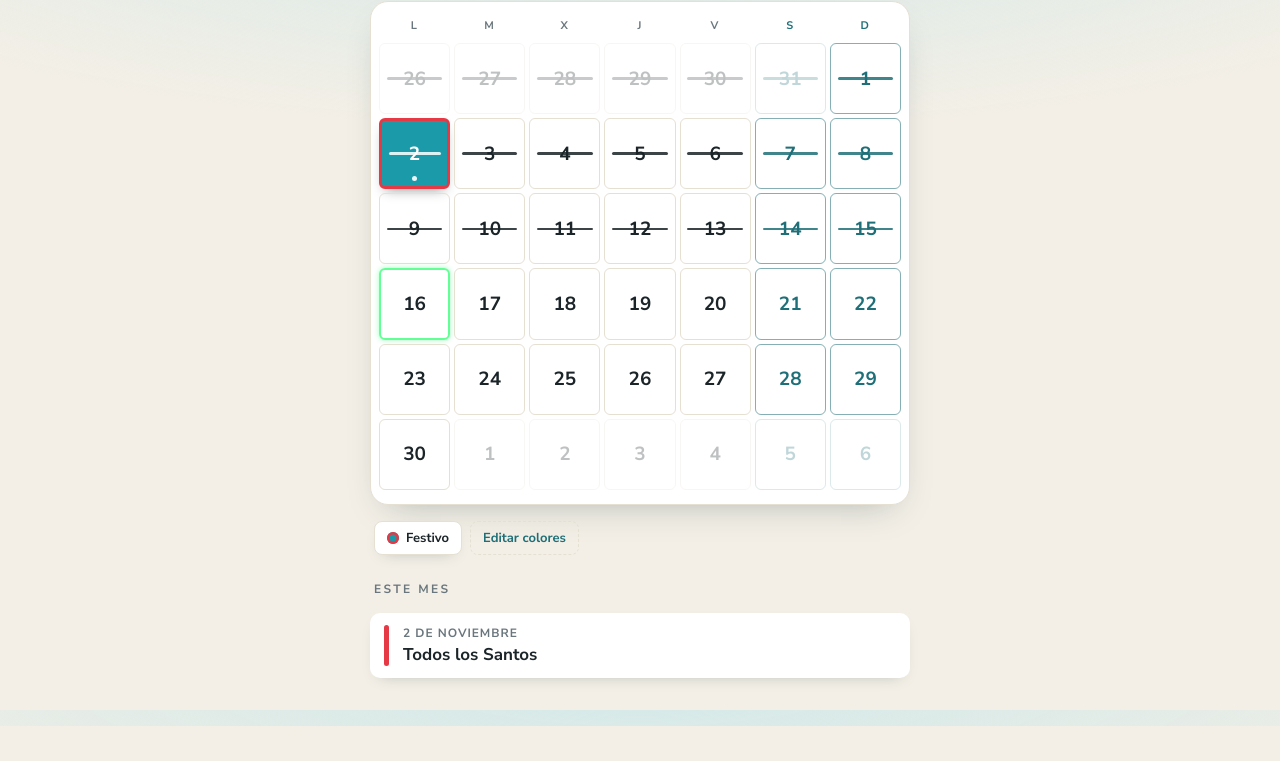
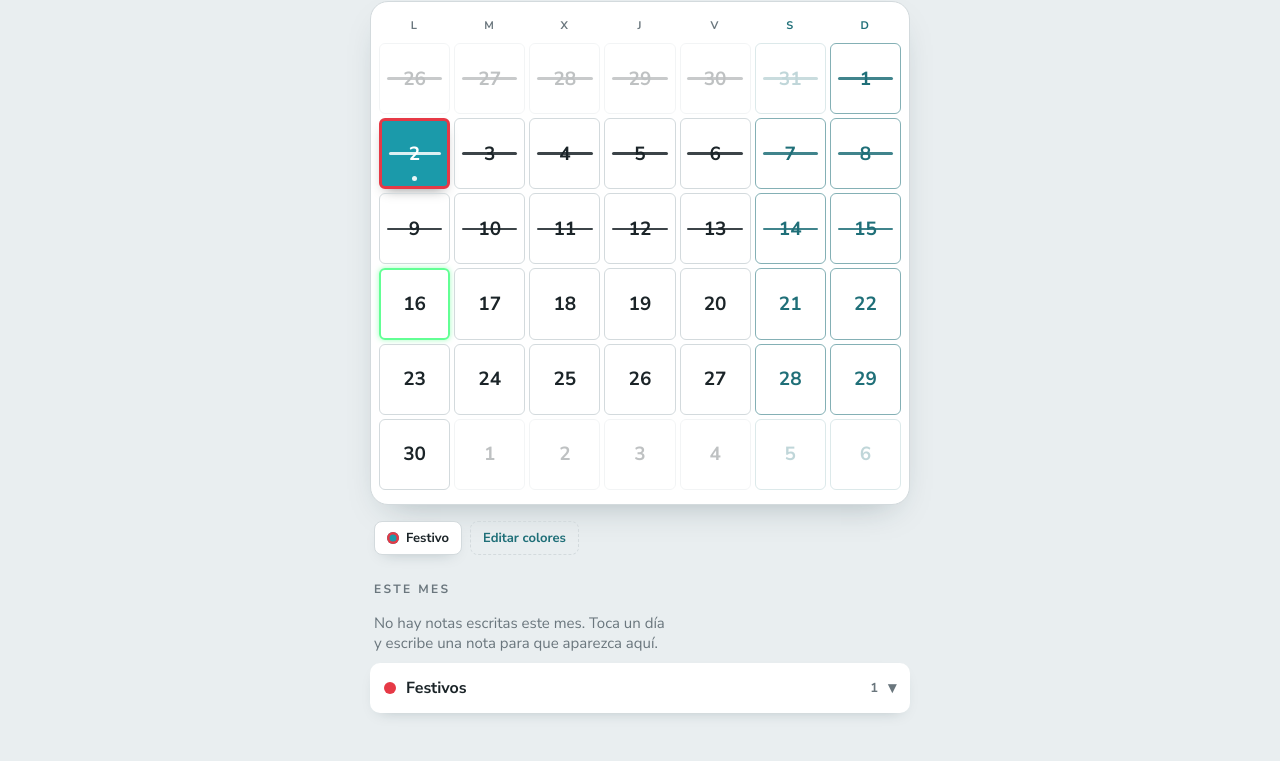
Before and after one commit to jesussopenag-droid/Calendario--colores, a plain HTML site: page index.html in a window 1280 px wide. Shown: the part 90-851 px from the top of the page. Before the commit the page ends 816 px from the top, so only its background shows below. Drawn offline with Linux system fonts and the light colour scheme.

Commit message:
Desplegable de festivos al final de 'Este mes' y fondo más nítido
Co-Authored-By: Claude Sonnet 5.5 <noreply@anthropic.com>
Claude-Session: https://claude.ai/code/session_014jK2iJEcAzKerhwJbKsZW1

```diff
--- a/index.html
+++ b/index.html
@@ -16,7 +16,7 @@
 <style>
 :root{
   /* Diseño: fondo con brillo suave, calendario en tarjeta, días sin marco; los marcados se rellenan de color con sombra suave */
-  --bg:#f3efe6; --glow:#cfe8e9; --surface:#ffffff; --ink:#1b2428; --muted:#6a767d; --line:#e6e0d3; --accent:#1f6f78;
+  --bg:#e9eef0; --glow:#cfe8e9; --surface:#ffffff; --ink:#1b2428; --muted:#6a767d; --line:#d3dadd; --accent:#1f6f78;
   --shadow:0 14px 34px -18px rgba(24,52,60,.35); --shadow-sm:0 6px 16px -10px rgba(24,52,60,.35);
   --font-display:'Fraunces',Georgia,serif; --font-body:'Nunito Sans',system-ui,sans-serif;
   color-scheme:light;
@@ -33,7 +33,7 @@
 }
 *{box-sizing:border-box;-webkit-tap-highlight-color:transparent}
 html,body{margin:0;min-height:100%}
-body{background:radial-gradient(120% 55% at 50% -8%, var(--glow), transparent 65%), var(--bg);background-attachment:fixed;
+body{background:var(--bg);
   color:var(--ink);font-family:var(--font-body);font-size:16px;touch-action:manipulation;
   padding:env(safe-area-inset-top) 0 env(safe-area-inset-bottom);overflow-x:hidden}
 .app{max-width:560px;margin:0 auto;padding:18px 10px 48px;display:flex;flex-direction:column;gap:16px}
@@ -80,9 +80,17 @@ h2{font-family:var(--font-body);font-size:12px;font-weight:800;text-transform:up
 .item .txt{display:flex;flex-direction:column;gap:2px;min-width:0}
 .item .txt b{font-size:12px;font-weight:800;color:var(--muted);letter-spacing:.08em;text-transform:uppercase}
 .item .txt .nt{font-size:17px;font-weight:700;color:var(--ink);overflow-wrap:anywhere}
+.fdet{background:var(--surface);border-radius:10px;box-shadow:var(--shadow-sm);overflow:hidden}
+.fdet summary{display:flex;align-items:center;gap:10px;padding:14px;font-weight:800;font-size:16px;cursor:pointer;list-style:none}
+.fdet summary::-webkit-details-marker{display:none}
+.fdet summary em{margin-left:auto;font-style:normal;font-size:13px;color:var(--muted)}
+.fdet summary::after{content:"▾";color:var(--muted);transition:transform .2s}
+.fdet[open] summary::after{transform:rotate(180deg)}
+.fdet .list{padding:0 10px 12px}
+.fdet .item{box-shadow:none;background:var(--bg)}
 .empty{color:var(--muted);font-size:15px;margin:0 4px;text-wrap:balance}
 /* hojas de edición */
-.scrim{position:fixed;inset:0;background:rgba(10,20,24,.5);display:none;align-items:flex-end;justify-content:center;z-index:10;backdrop-filter:blur(3px)}
+.scrim{position:fixed;inset:0;background:rgba(10,20,24,.5);display:none;align-items:flex-end;justify-content:center;z-index:10}
 .scrim.on{display:flex}
 .sheet{background:var(--surface);width:100%;max-width:520px;border-radius:20px 20px 0 0;padding:12px 18px calc(20px + env(safe-area-inset-bottom));display:flex;flex-direction:column;gap:14px;max-height:92%;overflow:auto;box-shadow:0 -20px 50px -20px rgba(0,0,0,.5)}
 .sheet::before{content:"";width:42px;height:5px;border-radius:3px;background:var(--line);align-self:center;margin-bottom:2px;flex:none}
@@ -322,14 +330,26 @@ input[type=date]:focus,input[type=text]:focus{border-color:var(--accent);outline
     });
     groups.sort(function(a,b){ return a.from-b.from || tIndex(a.t)-tIndex(b.t); });
     var box=$('list');
-    if (!groups.length){ box.innerHTML='<p class="empty">No hay notas escritas este mes. Toca un día y escribe una nota para que aparezca aquí.</p>'; return; }
-    box.innerHTML = groups.map(function(g){
+    function item(g){
       var t=typeOf(g.t);
       var rango = g.from===g.end ? g.from+' de '+MESES[m] : g.from+' al '+g.end+' de '+MESES[m];
       var k = key(new Date(y,m,g.from));
       return '<button class="item" data-k="'+k+'"><span class="bar" style="background:'+t.color+'"></span><span class="txt"><b>'+rango+'</b><span class="nt">'+esc(g.n)+'</span></span></button>';
-    }).join('');
+    }
+    var propios=groups.filter(function(g){ return g.t!=='fes'; });
+    var fest=groups.filter(function(g){ return g.t==='fes'; });
+    var html='';
+    if (propios.length) html += propios.map(item).join('');
+    else html += '<p class="empty">No hay notas escritas este mes. Toca un día y escribe una nota para que aparezca aquí.</p>';
+    if (fest.length){
+      var ft=typeOf('fes');
+      html += '<details class="fdet"'+(fesOpen?' open':'')+'><summary><span class="dot" style="background:'+ft.color+'"></span>'+esc(ft.name)+'s <em>'+fest.length+'</em></summary><div class="list">'+fest.map(item).join('')+'</div></details>';
+    }
+    box.innerHTML = html;
+    var det=box.querySelector('.fdet');
+    if (det) det.addEventListener('toggle',function(){ fesOpen=det.open; });
   }
+  var fesOpen=false;
 
   // hoja de edición de un día
   var sel = {};
```
